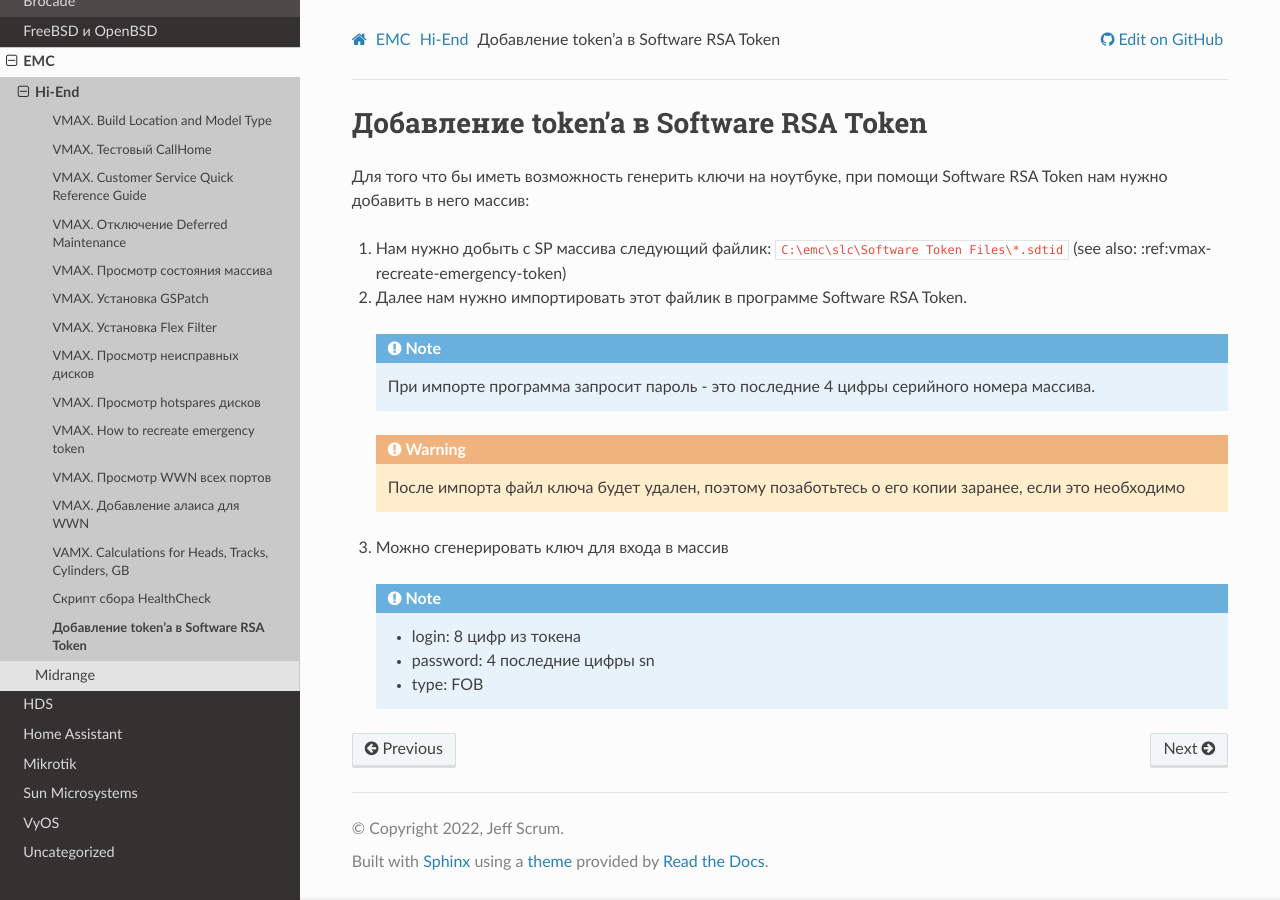
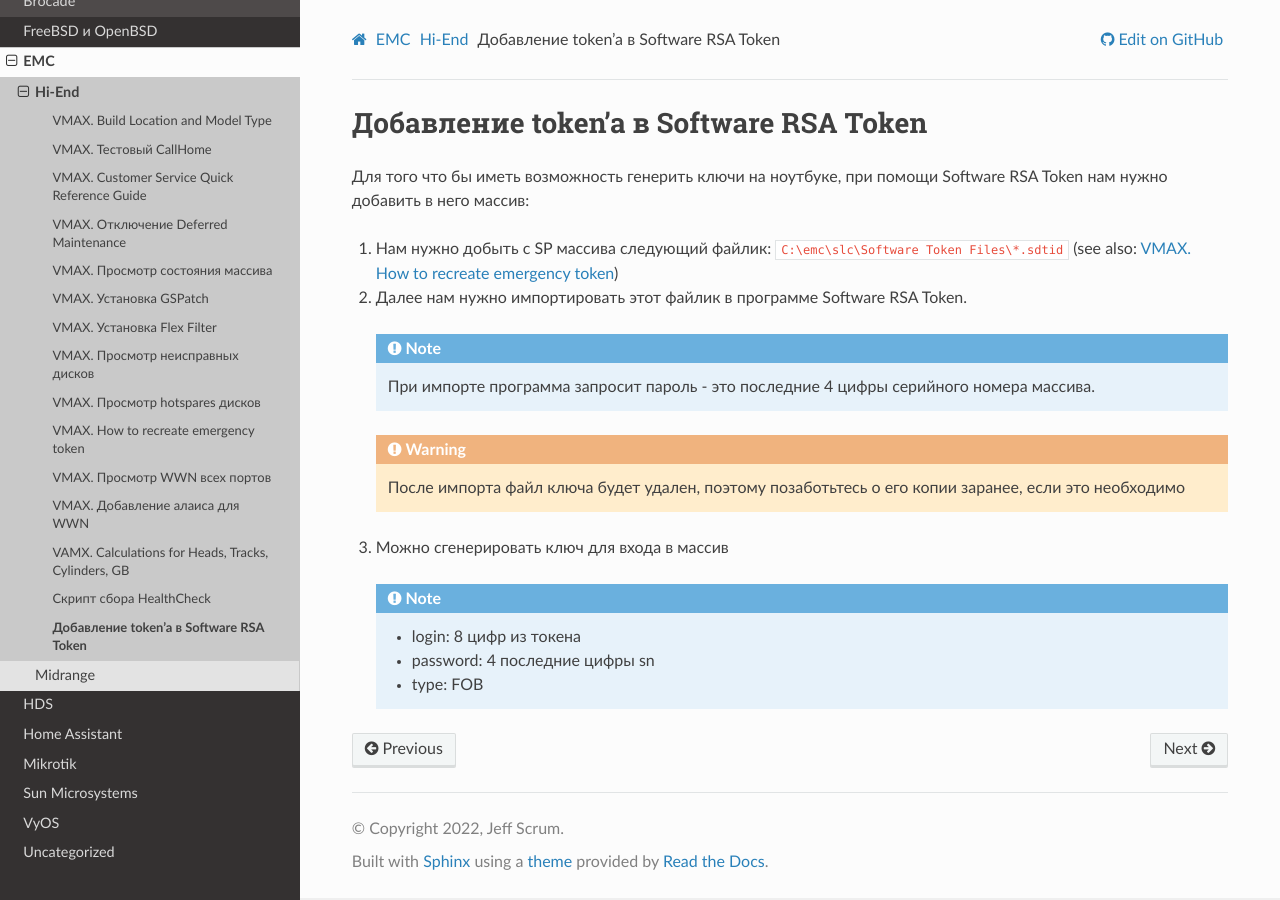
Before and after one commit to jeffscrum/jeffscrum.github.io, a Sphinx documentation site: the page built from source/emc/hiend/vmax-software-rsa-token.rst, in a window 1280 px wide. Built offline with Sphinx 7.4.7 and the Read the Docs theme 2.0.0, drawn with Linux system fonts in a browser that asks for light colours.

Commit message:
Update vmax-software-rsa-token.rst

```diff
--- a/source/emc/hiend/vmax-software-rsa-token.rst
+++ b/source/emc/hiend/vmax-software-rsa-token.rst
@@ -7,7 +7,7 @@
 
 Для того что бы иметь возможность генерить ключи на ноутбуке, при помощи Software RSA Token нам нужно добавить в него массив:
 
-1. Нам нужно добыть с SP массива следующий файлик: ``C:\emc\slc\Software Token Files\*.sdtid`` (see also: :ref:vmax-recreate-emergency-token)
+1. Нам нужно добыть с SP массива следующий файлик: ``C:\emc\slc\Software Token Files\*.sdtid`` (see also: :ref:`vmax-recreate-emergency-token`)
 2. Далее нам нужно импортировать этот файлик в программе Software RSA Token.
 
   .. note::
```
